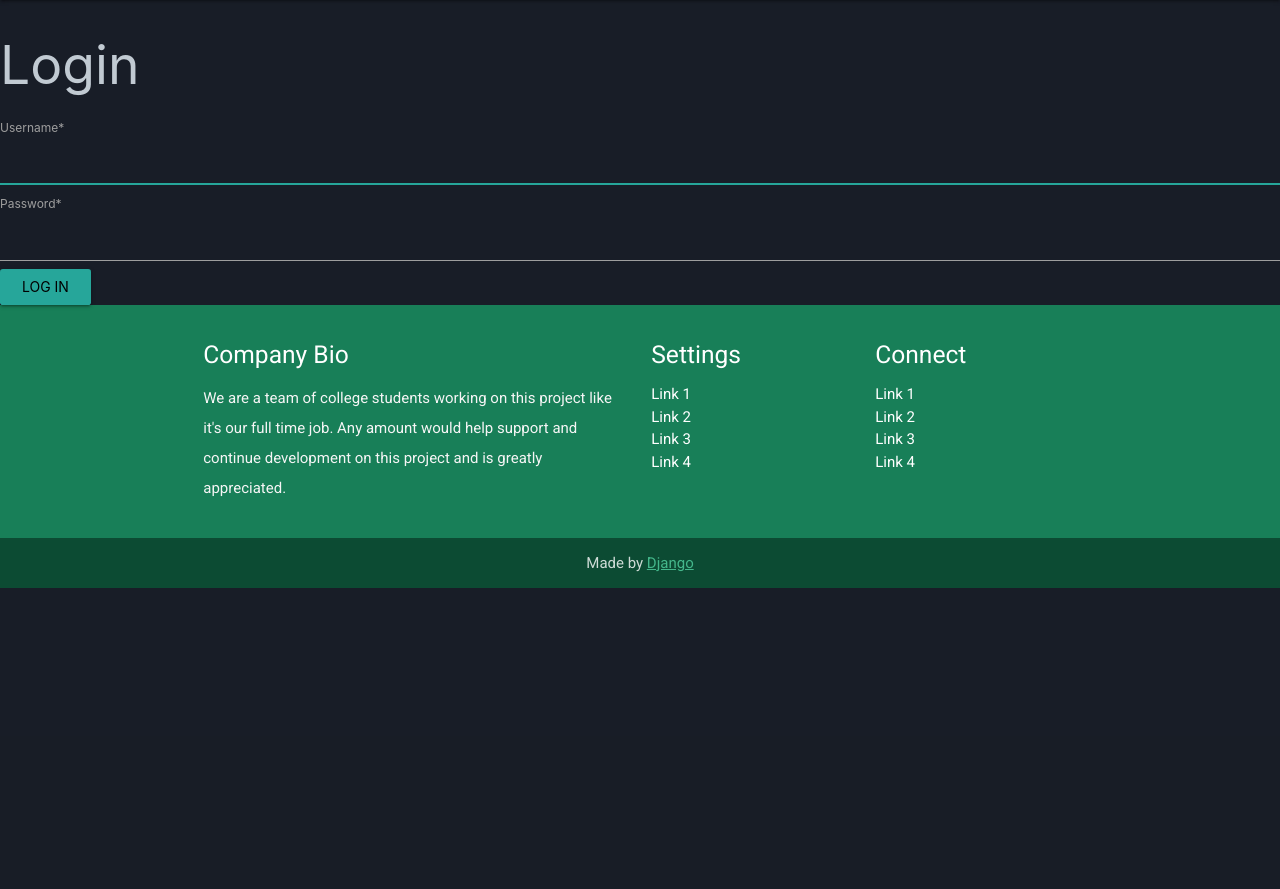
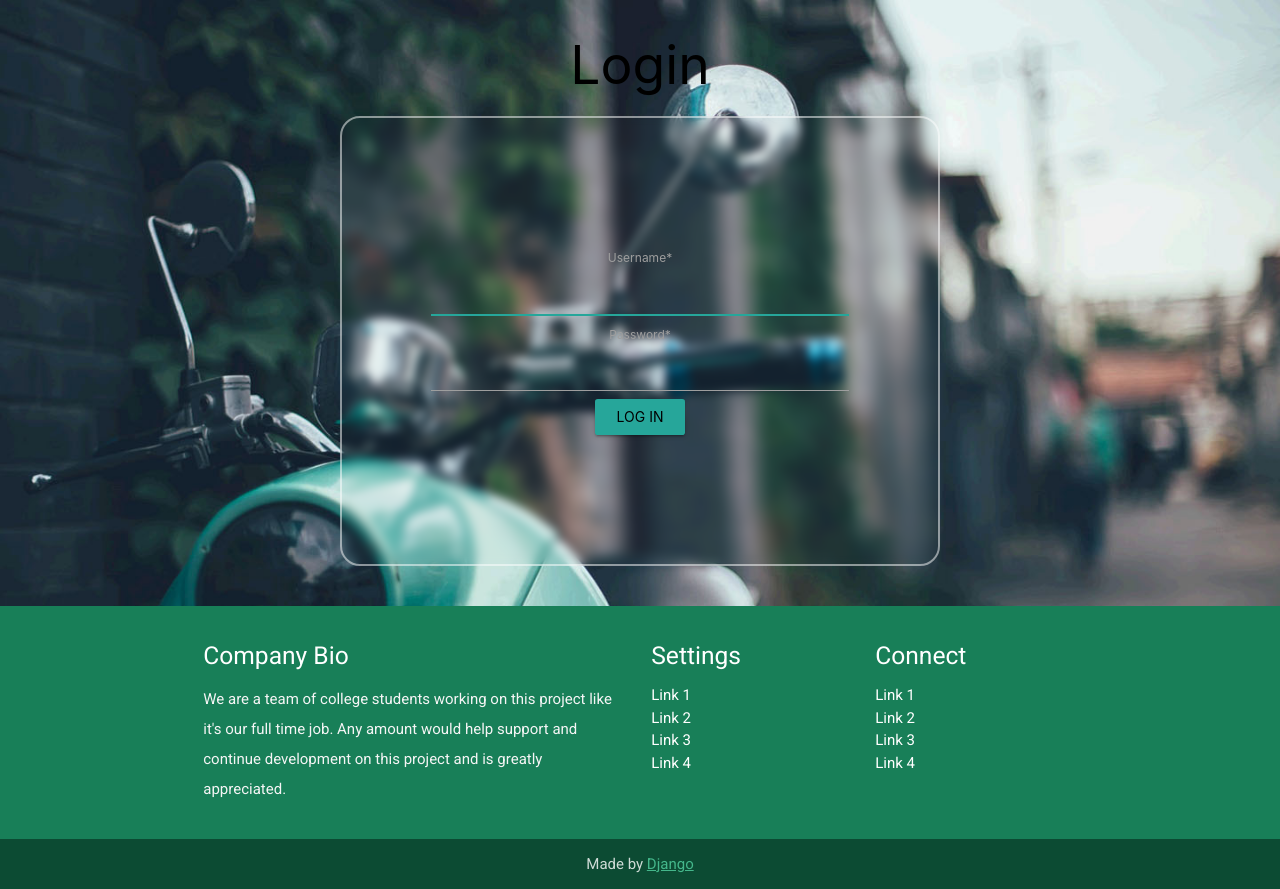
Before and after one commit to acman/py_june, a Django app: page /users/login/ in a window 1280 px wide. Shown: the part 64-953 px from the top of the page. Before the commit the page ends 652 px from the top, so only its background shows below. Run offline with Django 5.2, Linux system fonts and the light colour scheme; some libraries are stand-ins or nearby versions.

Commit message:
login page

```diff
--- a/static/css/style.css
+++ b/static/css/style.css
@@ -132,3 +132,34 @@ footer.page-footer {
      }
    }
  }
+
+.login-page {
+  background-image: url("/static/images/background1.jpg");
+  background-size: cover;
+  width: 100%;
+  height: 100%;
+  display: inline-block;
+  color: #000;
+
+}
+
+.login-window {
+  width: 80%;
+  height: 450px;
+  display: flex;
+  color: #000;
+  max-width: 600px;
+  align-items: center;
+  border-radius: 20px;
+  flex-direction: column;
+  justify-content: center;
+  background: transparent;
+  backdrop-filter: blur(5px);
+  border: 2px solid rgba(255,255,255,0.5);
+}
+
+.login-form {
+  width: 70%;
+  color: #000;
+  max-width: 500px;
+}
--- a/templates/users/login.html
+++ b/templates/users/login.html
@@ -3,9 +3,15 @@
 {% load crispy_forms_tags %}
 
 {% block body %}
-  <h2>Login</h2>
-  <form method="post" class="login-form">
-    {% csrf_token %}
-    {% crispy form %}
-  </form>
+<div class="login-page">
+  <div class="row center">
+    <h2>Login</h2>
+    <div class="row center login-window">
+      <form method="post" class="login-form">
+        {% csrf_token %}
+        {% crispy form %}
+      </form>
+    </div>
+  </div>
+</div>
 {% endblock %}
```
Lines whose indentation alone changed are shown as unchanged.
